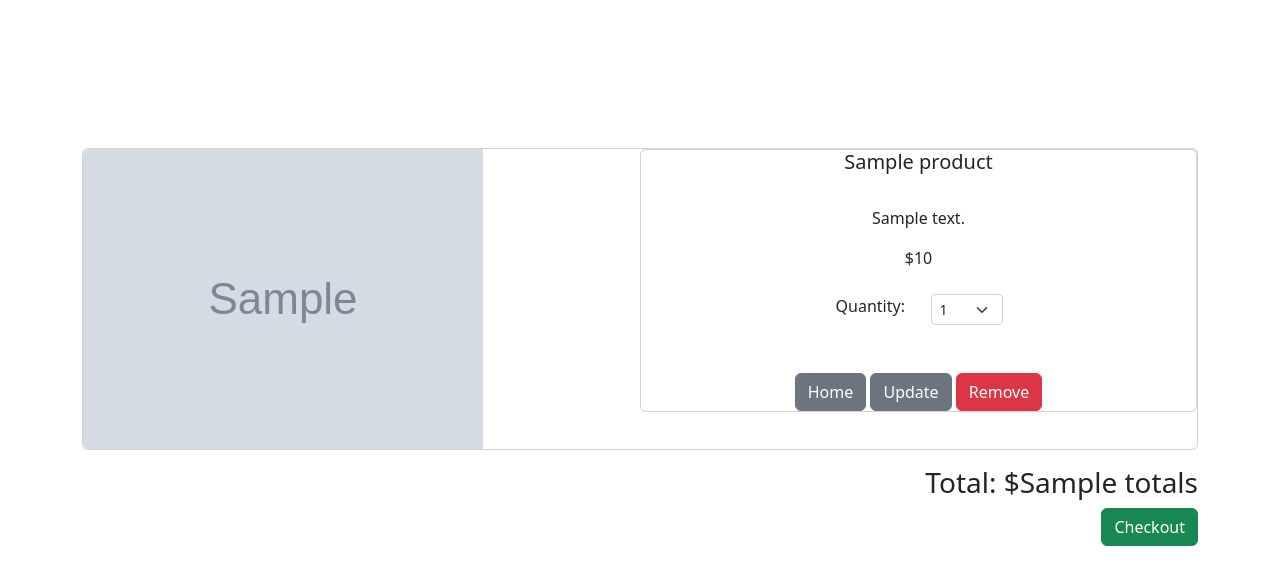
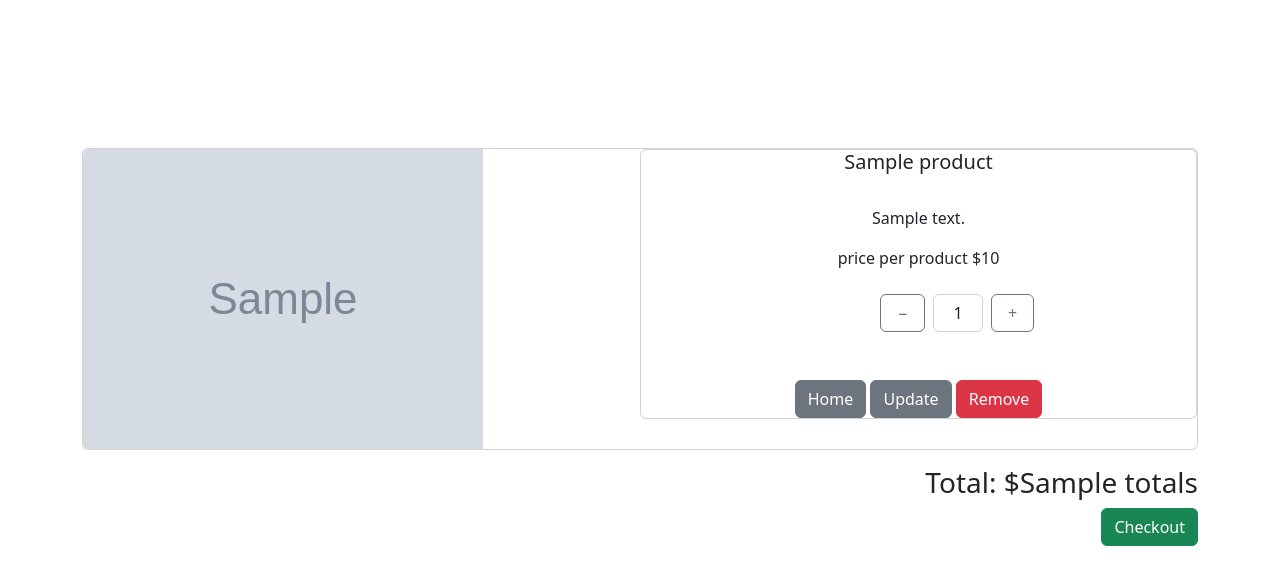
Before and after one commit to MykolaIvanowski/DSH, a Django app: template cart/templates/cart.html in a window 1280 px wide. Shown: the part 241-813 px from the top of the page. Run offline with Django 4.2, Linux system fonts and the light colour scheme; the template is opened without the code that fills it: most values are stand-ins (such as "Sample title", 1, 10 or a date in 2020); grey boxes marked "Sample" are stand-in pictures; some libraries are stand-ins or nearby versions.

Commit message:
update button, inrement on detail page

```diff
--- a/app_dsh/templates/product_detail.html
+++ b/app_dsh/templates/product_detail.html
@@ -25,7 +25,7 @@
               $ {{ product.price }}
               </strike>
               $ {{ product.sale_price }}
-          {{ else }}
+          {% else %}
             $ {{ product.price }}
           {% endif %}
           <br/><br/>
--- a/cart/cart.py
+++ b/cart/cart.py
@@ -48,7 +48,7 @@ class Cart:
         product_id = str(product.id)
         product_quantity = str(quantity)
         if product_id in self.cart:
-            pass
+            self.cart[product_id] += quantity
         else:
             self.cart[product_id] = int(product_quantity)
 
--- a/cart/templates/cart.html
+++ b/cart/templates/cart.html
@@ -2,7 +2,7 @@
 
 {% block content %}
 
-<header class="bg dark py-5">
+<header class="bg dark py-5" xmlns="http://www.w3.org/1999/html" xmlns="http://www.w3.org/1999/html">
     <div class="container px-4 px-lg-5 my-5">
         <div class="text-centre text-white">
             <h1 class="display-4 fw-bolder">shopping cart</h1>
@@ -31,35 +31,39 @@
                             &nbsp;&nbsp;Sale!&nbsp;&nbsp;
                             <div class="bi-star-fill"></div>
                             </div>
+                        <span>price per product</span>
                             <strike>
                             ${{ product.price }}
                             </strike>
                             &nbsp;
                             ${{ product.sale_price }}
-
                         {% else %}
+                        <span>price per product</span>
                             ${{ product.price }}
                         {% endif %}
                     <br/><br/>
                         <div class="row justify-content-center">
-                        <div class="col-md-2">Quantity:</div>
-                        <div class="col-md-2">
-                        <select class="form-select form-select-sm" id="select{{ product.id }}">
-                        {% for key, value in quantities.items %}
+                        <div class="row-md-2" >
+                        {% for key, value in cart_quantities.items %}
                             {% if key == product.id|slugify %}
-                            <option selected>{{ value }}</option>
+                                <div class="row-md-2">Quantity products in cart: {{ value }}</div>
+                                {% if product.is_sale %}
+                                    <div class="row-md-2">Price products in cart: {% widthratio value 1 product.sale_price  %}</div>
+                                {% else %}
+                                    <div class="row-md-2">Price products in cart: {% widthratio value 1 product.price  %}</div>
+                                {% endif %}
                             {% endif %}
                         {% endfor %}
-
-
-                  <option value="1">1</option>
-                  <option value="2">2</option>
-                  <option value="3">3</option>
-                  <option value="4">4</option>
-                  <option value="5">5</option>
-                </select>
                 </div>
-            </div>
+                <div class="col-md-2">
+                    <div class="d-flex justify-content-center align-items-center gap-2" style="width: 150px;">
+                      <button class="btn btn-outline-secondary px-3" data-id="{{ product.id }}" onclick="decreaseQty('{{ product.id }}')">−</button>
+                      <input type="text" id="qty_input" data-id="{{ product.id }}" name="product_quantity"
+ class="form-control text-center" value="1" style="width: 50px;">
+                      <button class="btn btn-outline-secondary px-3"  onclick="increaseQty('{{ product.id }}')">+</button>
+                    </div>
+                </div>
+                </div>
             <br/><br/>
         <a href="{% url 'home'%}" class="btn btn-secondary">Home</a>
         <button type="button" data-index="{{product.id}}" class="btn btn-secondary update-cart">Update</button>
@@ -86,19 +90,29 @@
 </div>
 
 <script>
+    function decreaseQty(product_id) {
+    const input = document.querySelector(`input[data-id="${product_id}"]`);
+    let value = parseInt(input.value);
+    if (value > 1) input.value = value - 1;
+  }
+
+    function increaseQty(product_id) {
+    const input = document.querySelector(`input[data-id="${product_id}"]`);
+    input.value = parseInt(input.value) + 1;
+  }
     //update cart
 
     $(document).on('click', '.update-cart', function(e){
     e.preventDefault();
 
     var productid = $(this).data('index');
-
+    var quantity = document.querySelector(`input[data-id="${productid}"]`).value;
     $.ajax({
     type: 'POST',
     url: '{% url 'cart_update' %}',
     data:{
-        product_id: $(this).data('index'),
-        product_quantity: $('#select' + productid + ' option:selected').text(),
+        product_id: productid,
+        product_quantity: quantity,
         csrfmiddlewaretoken: '{{ csrf_token }}',
         action: 'post'
     },
--- a/cart/views.py
+++ b/cart/views.py
@@ -7,8 +7,8 @@ from app_dsh.models import Product
 
 def cart_basic(request):
     cart = Cart(request)
-    cart_products = cart.get_products
-    quantities = cart.get_quantities
+    cart_products = cart.get_products()
+    quantities = cart.get_quantities()
     totals = cart.cart_total_products()
     context = {'cart_products': cart_products, "cart_quantities": quantities, "totals": totals}
     return render(request, "cart.html", context )
```
